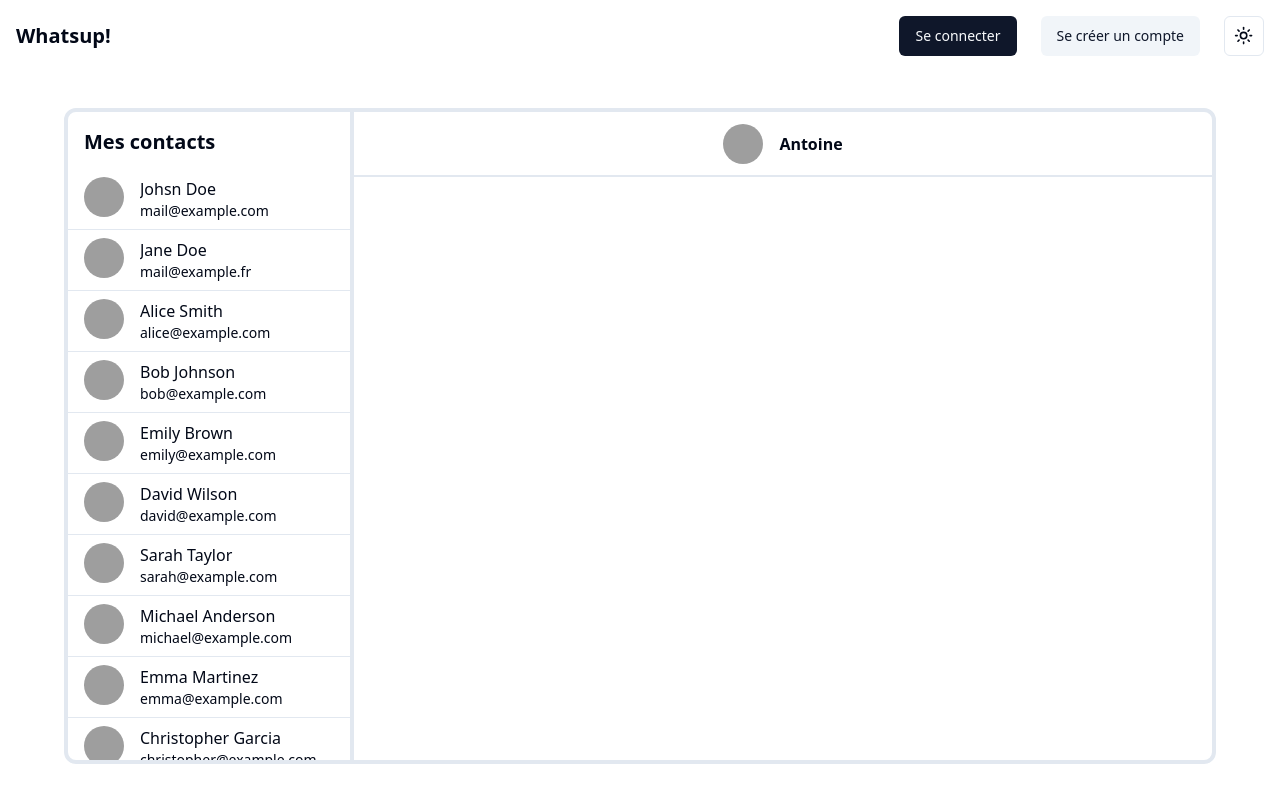
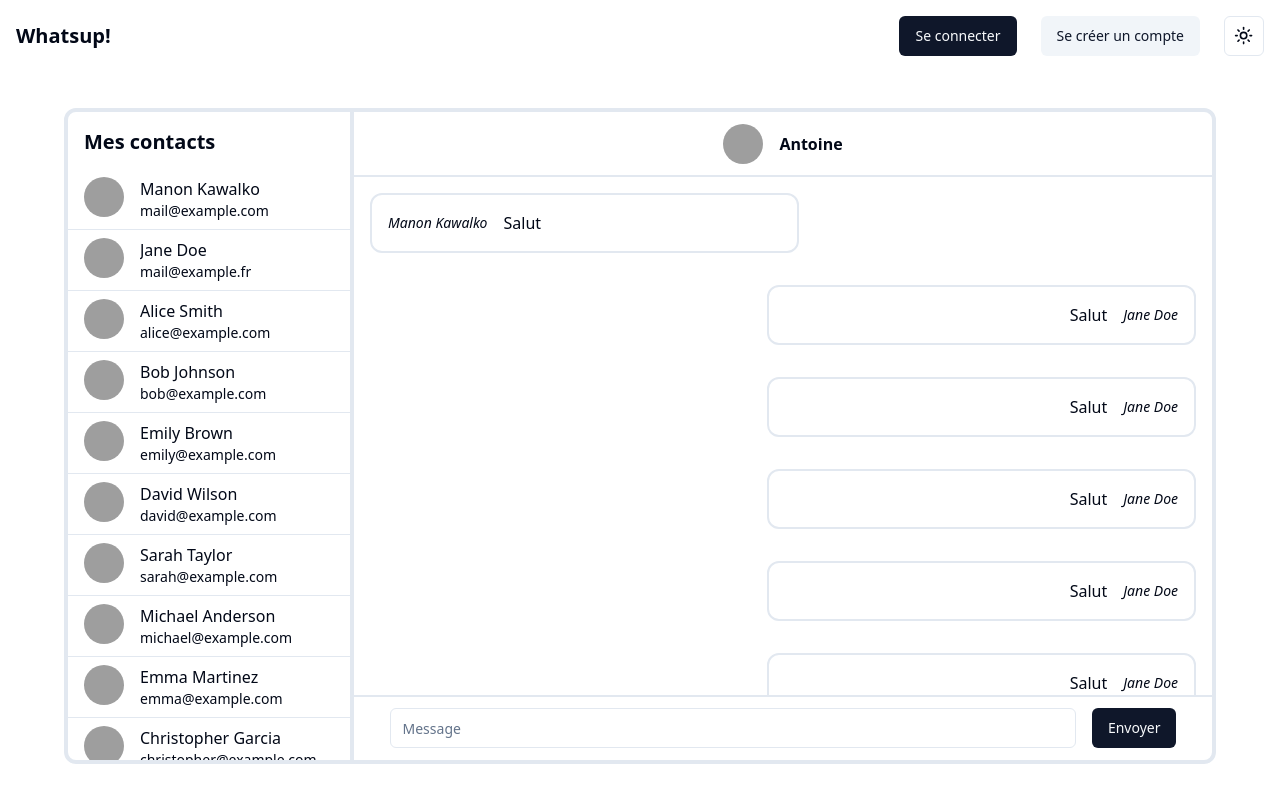
Before and after one commit to AntoineRai/courswhatsup-front, a Next.js app: page / in a window 1280 px wide. Built offline with nearby package versions, Linux system fonts and the light colour scheme; grey boxes are pictures that could not be loaded.

Commit message:
Add messenger content and input components

```diff
--- a/app/page.tsx
+++ b/app/page.tsx
@@ -1,5 +1,8 @@
 import HeaderMessenger from "@/components/messenger/header_messenger";
 import Scroll from "@/components/messenger/scroll";
+import ContentMessenger from "@/components/messenger/content_messenger";
+import { Input } from "@/components/ui/input";
+import { Button } from "@/components/ui/button";
 
 export default function Home() {
   return (
@@ -17,7 +20,13 @@ export default function Home() {
           <div className="h-[10%] border-b-2 flex flex-col justify-center px-4">
             <HeaderMessenger />
           </div>
-          <div className="h-[90%]"></div>
+          <div className="h-[80%]">
+            <ContentMessenger />
+          </div>
+          <div className="h-[10%] border-t-2 flex flex-row justify-center items-center gap-4">
+            <Input placeholder="Message" className="w-[80%]"/>
+            <Button variant="default">Envoyer</Button>
+          </div>
         </div>
       </div>
     </main>
--- a/components/auth/signup.tsx
+++ b/components/auth/signup.tsx
@@ -59,7 +59,7 @@ const SignUp = () => {
     <Form {...form}>
       <form
         onSubmit={form.handleSubmit(handleSubmit)}
-        className="max-w-md w-full flex flex-col gap-2"
+        className="max-w-md w-full flex flex-col gap-4"
       >
         <FormField
           control={form.control}
@@ -122,7 +122,7 @@ const SignUp = () => {
               <FormItem>
                 <FormLabel>Nom</FormLabel>
                 <FormControl>
-                  <Input placeholder="nom" type="text" {...field} />
+                  <Input placeholder="Nom" type="text" {...field} />
                 </FormControl>
                 <FormMessage />
               </FormItem>
--- a/components/header.tsx
+++ b/components/header.tsx
@@ -1,3 +1,5 @@
+"use client";
+
 import React from "react";
 import { ModeToggle } from "@/components/dark/dark-mode";
 import Link from "next/link";
--- a/components/header_profile.tsx
+++ b/components/header_profile.tsx
@@ -58,7 +58,7 @@ const isNotConnected = () => {
 };
 
 const isLoggedIn = (): boolean => {
-  return localStorage.getItem("token") !== null;
+  return localStorage.getItem("theme") !== null;
 };
 
 export default HeaderProfile;
--- /dev/null
+++ b/components/messenger/content_messenger.tsx
@@ -0,0 +1,81 @@
+import React from "react";
+import { ScrollArea } from "@/components/ui/scroll-area";
+
+const ContentMessenger = () => {
+  const messages = [
+    {
+      id: 1,
+      content: "Salut",
+      sender: "Manon Kawalko",
+    },
+    {
+      id: 2,
+      content: "Salut",
+      reciever: "Jane Doe",
+    },
+    {
+      id: 3,
+      content: "Salut",
+      reciever: "Jane Doe",
+    },
+    {
+      id: 4,
+      content: "Salut",
+      reciever: "Jane Doe",
+    },
+    {
+      id: 5,
+      content: "Salut",
+      reciever: "Jane Doe",
+    },
+    {
+      id: 6,
+      content: "Salut",
+      reciever: "Jane Doe",
+    },
+  ];
+
+  return (
+    <div className="h-full w-full overflow-hidden">
+      <ScrollArea className="h-full w-full flex flex-col gap-4">
+        {messages.map((message) =>
+          message.sender ? SenderMessage(message) : RecieverMessage(message)
+        )}
+      </ScrollArea>
+    </div>
+  );
+};
+
+const RecieverMessage = (message: any) => {
+  return (
+    <div className="w-full flex flex-row-reverse">
+      <div
+        key={message.id}
+        className="p-4 w-1/2 flex flex-row-reverse items-center border-2 rounded-xl gap-4 m-4"
+      >
+        <div>
+          <p className="text-sm italic">{message.reciever}</p>
+        </div>
+        <p>{message.content}</p>
+      </div>
+    </div>
+  );
+};
+
+const SenderMessage = (message: any) => {
+  return (
+    <div className="w-full flex flex-row">
+      <div
+        key={message.id}
+        className="p-4 w-1/2 flex flex-row items-center border-2 rounded-xl gap-4 m-4"
+      >
+        <div>
+          <p className="text-sm italic">{message.sender}</p>
+        </div>
+        <p>{message.content}</p>
+      </div>
+    </div>
+  );
+};
+
+export default ContentMessenger;
--- a/components/messenger/scroll.tsx
+++ b/components/messenger/scroll.tsx
@@ -5,7 +5,7 @@ import { Avatar, AvatarFallback, AvatarImage } from "@/components/ui/avatar";
 
 const Scroll = () => {
   const contacts = [
-    { id: 1, name: "Johsn Doe", email: "mail@example.com" },
+    { id: 1, name: "Manon Kawalko", email: "mail@example.com" },
     { id: 2, name: "Jane Doe", email: "mail@example.fr" },
     { id: 3, name: "Alice Smith", email: "alice@example.com" },
     { id: 4, name: "Bob Johnson", email: "bob@example.com" },
```
